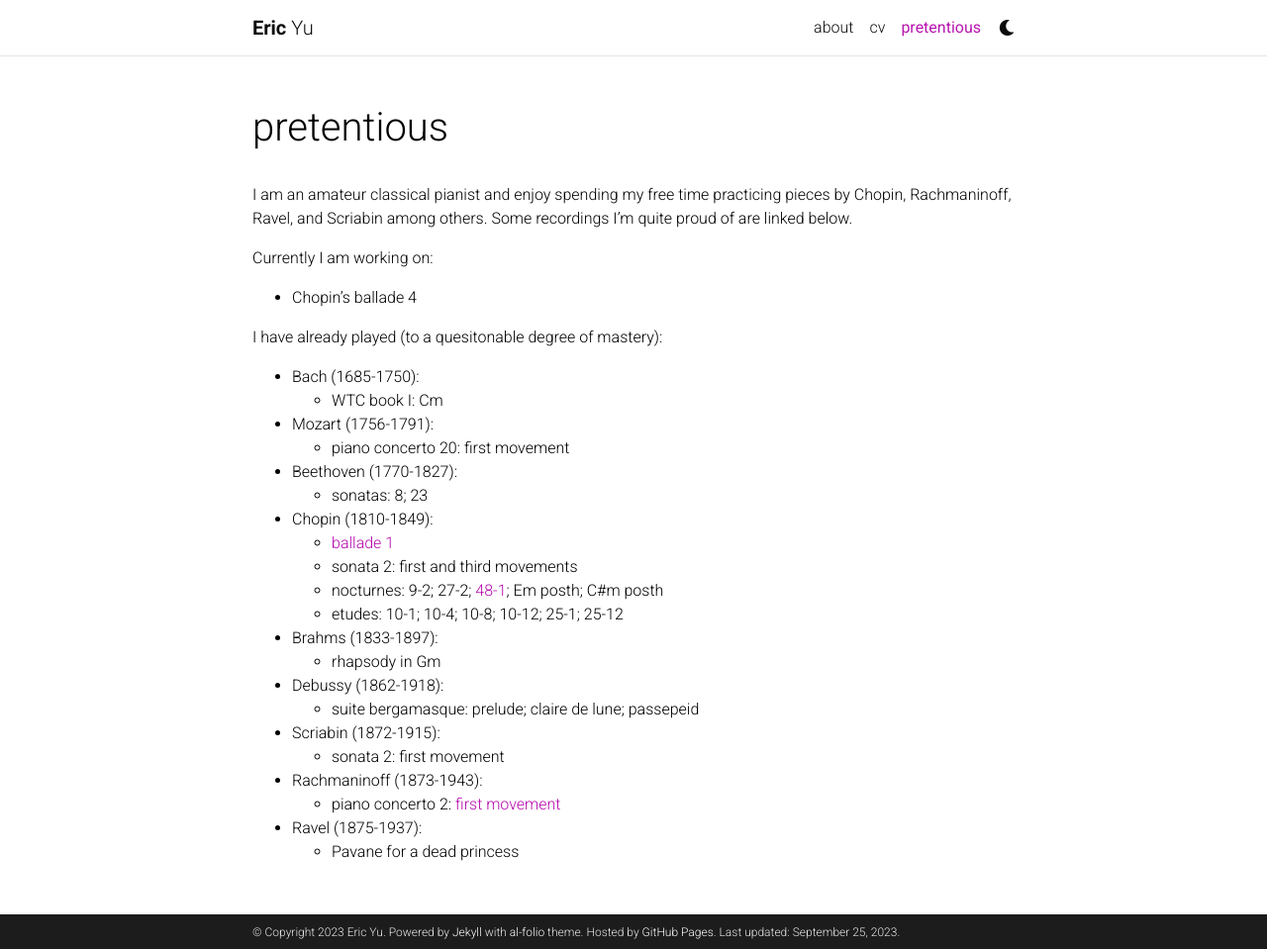
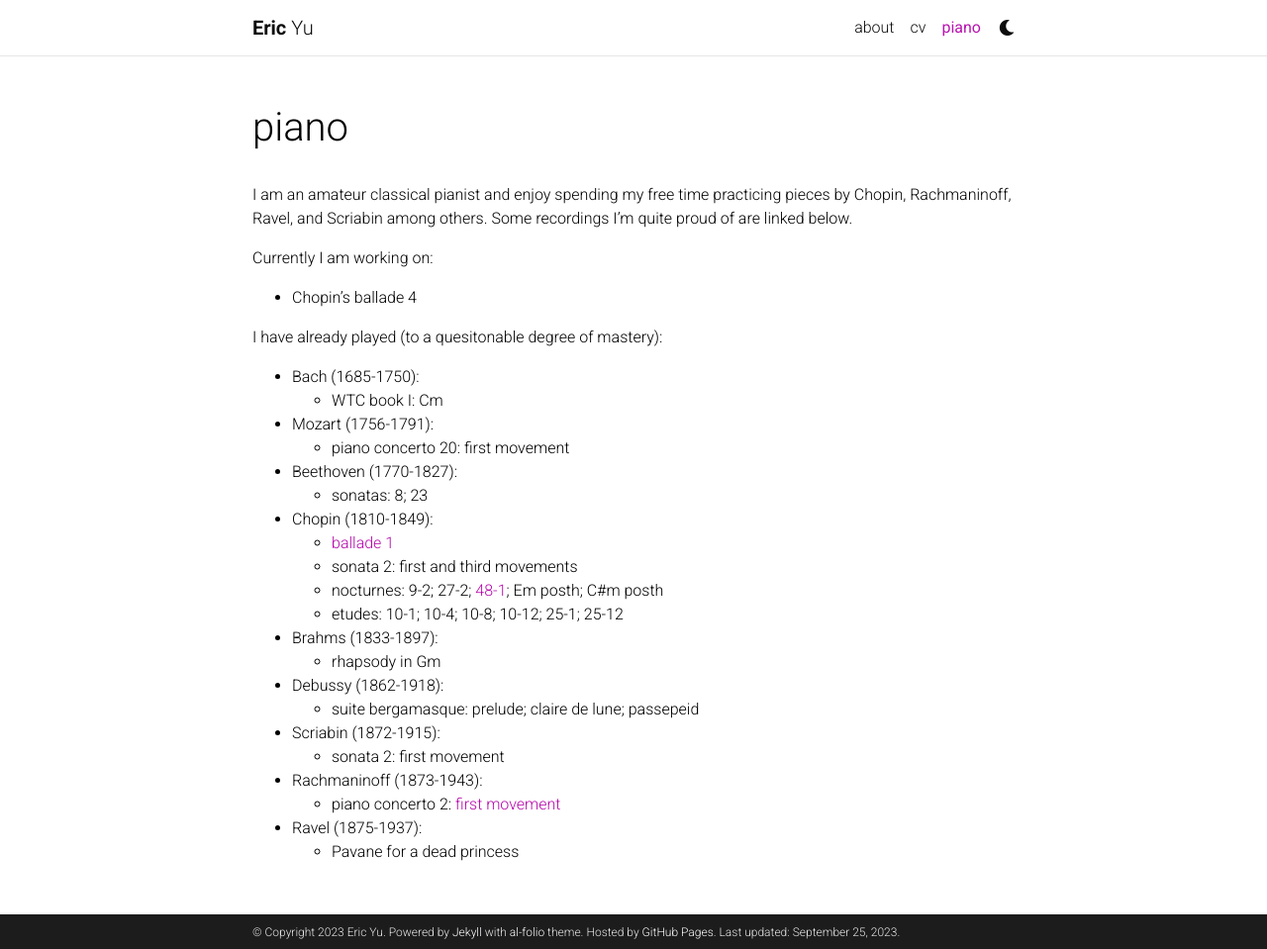
Before and after one commit to aeric-underscore/aeric-underscore.github.io, a Jekyll site: the page built from _pages/piano.md, in a window 1280 px wide and 959 px high. Shown: the whole window at 99% size. Built offline with Jekyll 4.4.1, drawn with Linux system fonts in a browser that asks for light colours; comment, search, counter and statistics services are not loaded; a style sheet for code colours, icons or effects is not loaded.

Commit message:
update 9-3-23

```diff
--- a/_pages/pretentious.md
+++ b/_pages/piano.md
@@ -1,7 +1,7 @@
 ---
 layout: page
-permalink: /pretentious/
-title: pretentious
+permalink: /piano/
+title: piano
 description:
 nav: true
 nav_order: 5
```
Also changed, not shown: _pages/about.md (+1 -1 lines).
